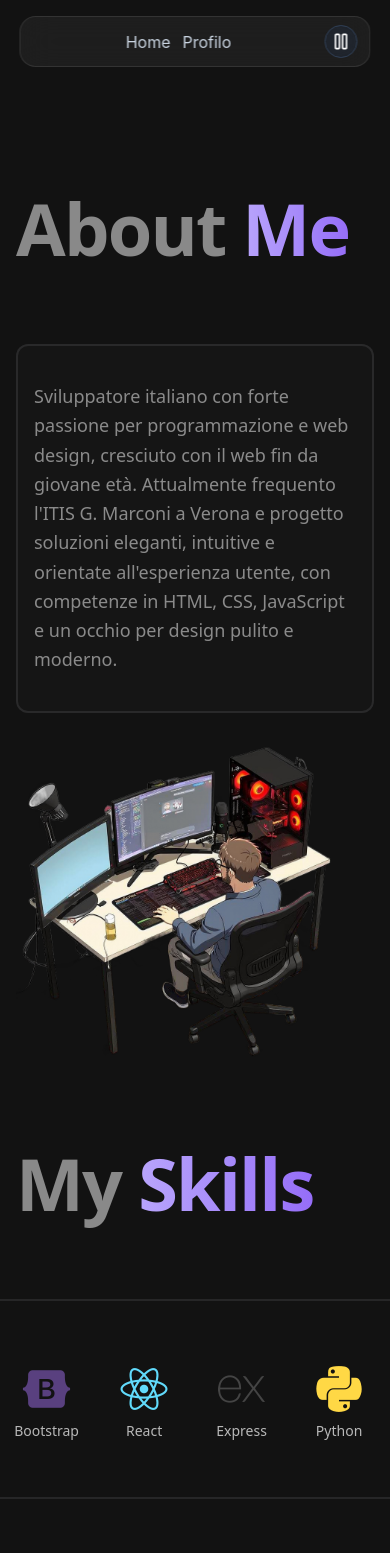
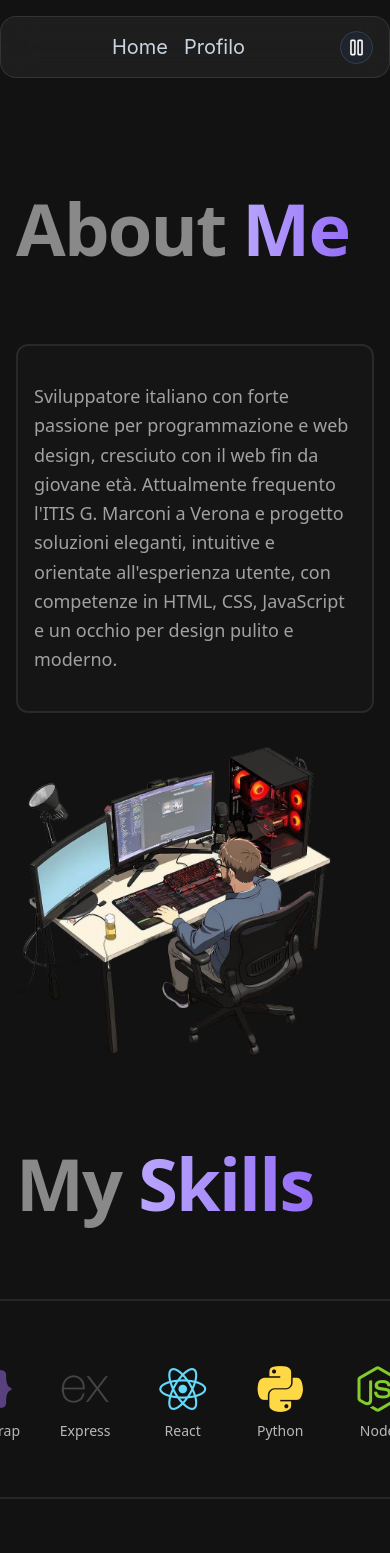
Before and after one commit to UmbertoCarbone/portfolio, a React (Vite) app in the folder frontend/: page /Profilo in a window 390 px wide. Shown: the top 1553 px of the page. Built offline with nearby package versions, Linux system fonts and the light colour scheme.

Commit message:
fix clas tailwind

```diff
--- a/frontend/src/components/HeroContent.tsx
+++ b/frontend/src/components/HeroContent.tsx
@@ -31,11 +31,11 @@ export default function HeroContent() {
 
         {/* Titolo e descrizione */}
         <div className="flex flex-col gap-4">
-          <h1 className="text-4xl sm:text-6xl lg:text-4xl font-bold text-white opacity-100 leading-tight">
+          <h1 className="text-3xl md:text-4xl lg:text-6xl font-bold text-white opacity-100 leading-tight whitespace-nowrap">
             Junior Full Stack <br />
-            <span className="text-violet-500">Developer</span>
+            <span className="text-violet-500 text-2xl md:text-3xl lg:text-5xl">Developer</span>
           </h1>
-          <p className="text-xl sm:text-1xl text-slate-100 opacity-100 max-w-xl mx-auto">
+          <p className="text-base md:text-lg lg:text-xl text-slate-100 opacity-100 max-w-xl mx-auto">
             Trasformo idee in esperienze digitali moderne e performanti
           </p>
         </div>
--- a/frontend/src/components/Section_AboutMe.tsx
+++ b/frontend/src/components/Section_AboutMe.tsx
@@ -1,10 +1,22 @@
 export default function Section_AboutMe() {
+  const About = (
+    <p className="leading-relaxed py-6 text-white/60">
+      Sviluppatore italiano con forte passione per programmazione e web design,
+      cresciuto con il web fin da giovane età. Attualmente frequento l'ITIS G.
+      Marconi a Verona e progetto soluzioni eleganti, intuitive e orientate
+      all'esperienza utente, con competenze in HTML, CSS, JavaScript e un occhio
+      per design pulito e moderno.
+    </p>
+  );
+
   return (
     <section className="mx-auto max-w-7xl pt-16 px-4 text-space-grotesk">
       {/* Titolo */}
       <div className="flex flex-col md:flex-row md:items-end md:justify-between">
-        <h2 className="text-7xl font-semibold lg:pb-6 pb-20
-         leading-none tracking-tight text-white/50">
+        <h2
+          className="text-7xl font-semibold lg:pb-6 pb-20
+         leading-none tracking-tight text-white/50"
+        >
           About <span className="text-gradient-violet">Me</span>
         </h2>
       </div>
@@ -13,13 +25,7 @@ export default function Section_AboutMe() {
       <div className="flex flex-col lg:flex-row lg:items-center gap-6 lg:gap-4">
         {/* Testo */}
         <div className="backdrop-blur-xl text-lg bg-neutral-900/80 border-2 border-gray-300/10 rounded-xl px-4 py-3 transition-colors duration-300 hover:border-white/60 flex-1">
-          <p className="leading-relaxed py-6 text-white/50">
-            Sviluppatore italiano con forte passione per programmazione e web
-            design, cresciuto con il web fin da giovane età. Attualmente
-            frequento l'ITIS G. Marconi a Verona e progetto soluzioni eleganti,
-            intuitive e orientate all'esperienza utente, con competenze in HTML,
-            CSS, JavaScript e un occhio per design pulito e moderno.
-          </p>
+          {About}
         </div>
 
         {/* Foto */}
--- a/frontend/src/components/Section_Certifications.tsx
+++ b/frontend/src/components/Section_Certifications.tsx
@@ -65,7 +65,7 @@ export default function Section_Certifications() {
                 <span className="text-violet-400 text-sm font-medium">{cert.ente}</span>
                 {cert.data && (
                   <span className="text-white/40 text-xs">
-                    {new Date(cert.data).toLocaleDateString("en-GB", {
+                    {new Date(cert.data).toLocaleDateString("it-IT", {
                       year: "numeric",
                       month: "long",
                     })}
--- a/frontend/src/components/Section_Skills.tsx
+++ b/frontend/src/components/Section_Skills.tsx
@@ -1,30 +1,37 @@
 export default function Section_Skills() {
   const icons = [
-    { class: "devicon-html5-plain", label: "HTML" },
-    { class: "devicon-css3-plain", label: "CSS" },
-    { class: "devicon-javascript-plain", label: "JavaScript" },
-    { class: "devicon-bootstrap-plain", label: "Bootstrap" },
-    { class: "devicon-react-original", label: "React" },
-    { class: "devicon-express-original", label: "Express" },
-    { class: "devicon-python-plain", label: "Python" },
-    { class: "devicon-nodejs-plain", label: "Node" },
-    { class: "devicon-mysql-plain", label: "MySQL" },
-    { class: "devicon-supabase-plain", label: "Supabase" },
-    { class: "devicon-vuejs-plain", label: "Vue.js" },
-    { class: "devicon-tailwindcss-plain", label: "Tailwind" },
-    { class: "devicon-typescript-plain", label: "TypeScript" },
-    { class: "devicon-jest-plain", label: "Jest" },
-    { class: "devicon-git-plain", label: "GitHub" },
+    { id: 1, class: "devicon-html5-plain", label: "HTML" },
+    { id: 2, class: "devicon-css3-plain", label: "CSS" },
+    { id: 3, class: "devicon-javascript-plain", label: "JavaScript" },
+    { id: 4, class: "devicon-bootstrap-plain", label: "Bootstrap" },
+    { id: 5, class: "devicon-express-original", label: "Express" },
+    { id: 6, class: "devicon-react-original", label: "React" },
+    { id: 7, class: "devicon-python-plain", label: "Python" },
+    { id: 8, class: "devicon-nodejs-plain", label: "Node" },
+    { id: 9, class: "devicon-mysql-plain", label: "MySQL" },
+    { id: 10, class: "devicon-supabase-plain", label: "Supabase" },
+    { id: 11, class: "devicon-vuejs-plain", label: "Vue.js" },
+    { id: 12, class: "devicon-tailwindcss-plain", label: "Tailwind" },
+    { id: 13, class: "devicon-typescript-plain", label: "TypeScript" },
+    { id: 14, class: "devicon-jest-plain", label: "Jest" },
+    { id: 15, class: "devicon-git-plain", label: "GitHub" },
   ];
 
   const firstRow = icons.slice(0, 8);
   const secondRow = icons.slice(8, 16);
 
-  const renderIconGroup = (row: { class: string; label: string }[]) => (
+  const renderIconGroup = (
+    row: { id: number; class: string; label: string }[],
+  ) => {
+    const doubled = [
+      ...row.map((icon) => ({ ...icon, _key: `${icon.id}-a` })),
+      ...row.map((icon) => ({ ...icon, _key: `${icon.id}-b` })),
+    ];
+    return (
       <div className="flex w-max">
-      {[...row, ...row].map((icon, index) => (
+        {doubled.map((icon) => (
           <div
-          key={index}
+            key={icon._key}
             className="flex flex-col items-center justify-center shrink-0 text-5xl md:text-6xl w-[25vw] sm:w-[16.66vw] lg:w-[12.5vw]"
           >
             <i className={`${icon.class} colored`}></i>
@@ -35,6 +42,7 @@ export default function Section_Skills() {
         ))}
       </div>
     );
+  };
 
   return (
     <>
@@ -69,7 +77,6 @@ export default function Section_Skills() {
           </div>
         </section>
       </div>
-
     </>
   );
 }
--- a/frontend/src/index.css
+++ b/frontend/src/index.css
@@ -64,7 +64,7 @@ body {
    ========================= */
 .violet-gradient-spin {
     background: linear-gradient(0deg, #6d28d9 0%, #191232 85%, #fff 100%);
-    animation: cubic-bezier(0.47, 0, 0.745, 0.715) forwards spin 1.8s infinite;
+    animation: cubic-bezier(0.47, 0, 0.745, 0.715) forwards spin 1.3s infinite;
 }
 
 .spin-photo {
@@ -115,9 +115,9 @@ body {
 }
 
 .animate-loop-left {
-    animation: marquee-loop-left 18s linear infinite;
+    animation: marquee-loop-left 15s linear infinite;
 }
 
 .animate-loop-right {
-    animation: marquee-loop-right 18s linear infinite;
+    animation: marquee-loop-right 15s linear infinite;
 }
--- a/frontend/src/layout/MainLayout.tsx
+++ b/frontend/src/layout/MainLayout.tsx
@@ -15,7 +15,7 @@ export default function MainLayout() {
   ];
 
   const navLinkClass =
-    "relative text-base md:text-xl text-slate-300 hover:text-white transition-colors py-1 " +
+    "relative text-xl text-slate-300 hover:text-white transition-colors py-1 " +
     "after:content-[''] after:absolute after:bottom-0 after:left-1/2 after:-translate-x-1/2 " +
     "after:w-0 after:h-0.5 after:bg-violet-500 after:transition-all after:duration-300 hover:after:w-full";
 
@@ -26,14 +26,14 @@ export default function MainLayout() {
         animate={{ y: 0, opacity: 1 }}
         whileHover={{ scale: 1.02 }}
         whileTap={{ scale: 0.98 }}
-        className="absolute top-4 md:top-6 left-1/2 -translate-x-1/2 z-50 w-[90%] max-w-2xl"
+          className="absolute top-4 left-1/2 -translate-x-1/2 z-50 w-full max-w-md "
       >
-        <div className="bg-white/5 backdrop-blur-lg border border-white/10 px-3 md:px-6 py-2 md:py-3 rounded-2xl flex items-center justify-between">
+          <div className="bg-white/5 backdrop-blur-lg border border-white/10 px-4 py-3 rounded-2xl flex items-center justify-between">
           {/* Emoji a sinistra */}
           <span></span>
 
           {/* Link al centro */}
-          <div className="flex gap-3 md:gap-6">
+            <div className="flex gap-4">
             {navLinks.map(({ to, label }) => (
               <Link key={to} to={to} className={navLinkClass}>
                 {label}
```
Lines whose indentation alone changed are shown as unchanged.
